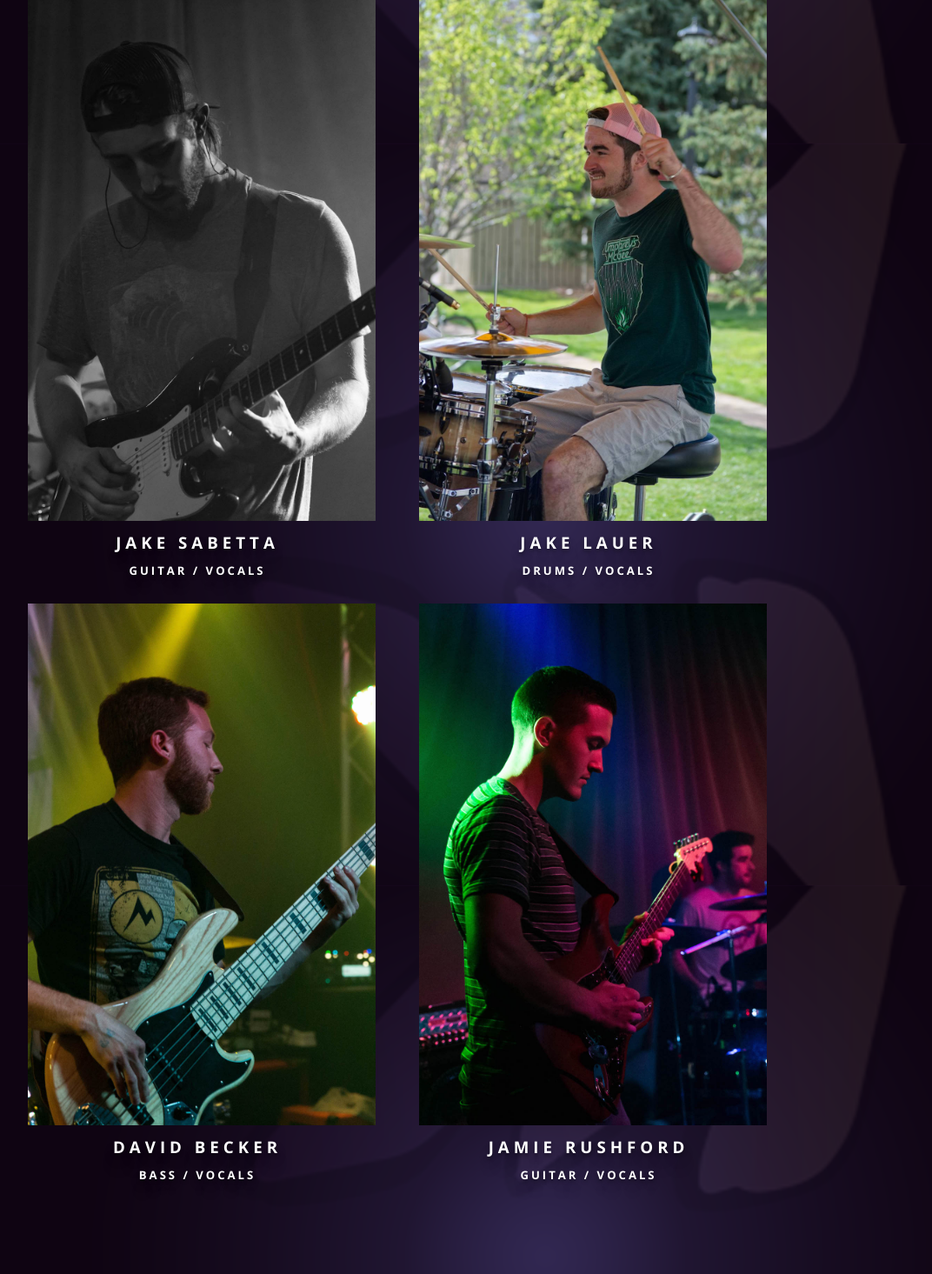
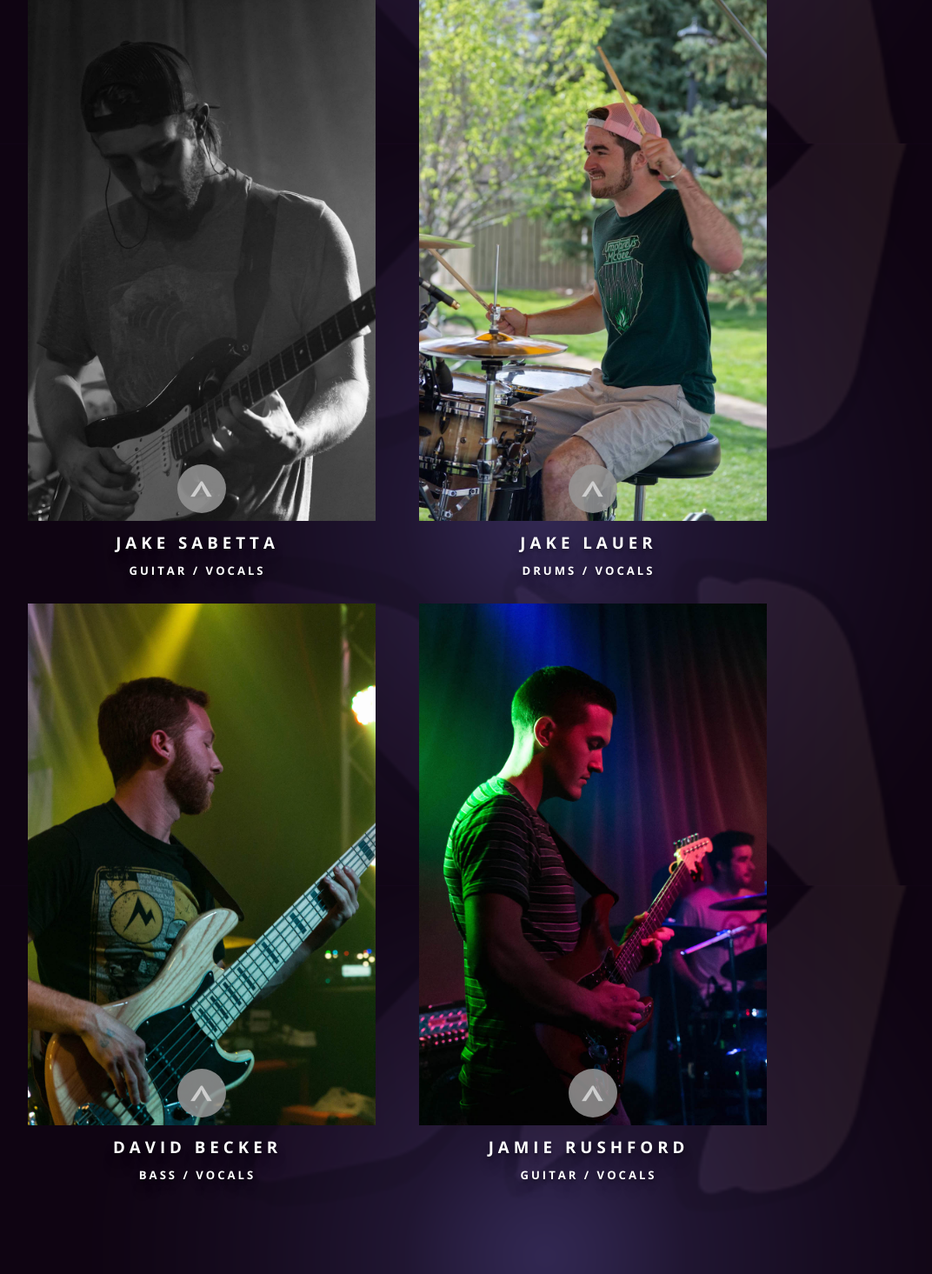
Before and after one commit to jarushford/Mad-Wallace, a PHP site: page /about.html in a window 1280 px wide. Shown: the part 1541-3006 px from the top of the page at 87% size, without its empty margins (183-1255 px from the left). Run offline with PHP 8.4, Linux system fonts and the light colour scheme; some libraries are stand-ins or nearby versions.

Commit message:
Done w member bio css

```diff
--- a/about.html
+++ b/about.html
@@ -79,10 +79,12 @@
 		<div class="bio-container">
 			<img src="sabetta.jpg" class="biopic" />
 			<div class="sabettabio hvrbox-text">Jake Sabetta is a passionate creature. His Italian blood runs hot, and that sultry emotion can be felt in every song he writes. His other lesser-known talent is in the kitchen. If ever in the mood for beans and rice, rice and beans, or beans and rice with some other stuff thrown in, Jake Sabetta is your man. He may not have as wide a breadth of dishes as Mario Batali, but his expertise with the simple things is unrivalled. If Mad Wallace were a lion, Sabetta would be the mane.</div>
+			<div class="carrot">^</div>
 		</div>
 		<div class="bio-container">
 			<img id="lauer"src="lauer.jpg" class="biopic" />
 			<div class="lauerbio hvrbox-text">“Disco” Jake Lauer is a frisky lad. Not one to shy away from insulting the playing of another band member, tactfulness is not his strong suit. His honesty, however, does have its benefits; if you are trying to clean up for a night on the town, getting a Lauer seal of approval guarantees you are looking damn fine. Jake also dabbles in Mario Kart: Double Dash and loves to vacuum. If Mad Wallace were a rhinoceros, Lauer would be the horn.</div>
+			<div class="carrot">^</div>
 		</div>
 
 		<h3 class="sabetta">Jake  Sabetta<br/><span>Guitar / Vocals</span></h3><h3 class="lauer">Jake  Lauer<br/><span>Drums / Vocals</span></h3>
@@ -90,11 +92,13 @@
 		<div class="bio-container">
 			<img id="david"src="david.jpg" class="biopic" />
 			<div class="davidbio hvrbox-text">David Becker once lifted a pickup truck 2 feet into the air with only his right arm to retrieve a dying squirrel from underneath. The only thing stronger than David’s massive shoulders is his tender heart. He would later resuscitate that squirrel with CPR techniques. David’s easy-going personality meshes well with just about any human. David is also a master rock-climber. If Mad Wallace were a tortoise, David would be the shell.</div>
+			<div class="carrot">^</div>
 		</div>
 		<div class="bio-container">
 			<img id="jamie"src="jamie.jpg" class="biopic" />
 			<div class="jamiebio hvrbox-text">Jamie Rushford is a man of few words. His stoic nature and piercing gaze were bestowed upon him at birth by Antheia, the Greek goddess of flowery wreaths. Not one to waste time idly, Jamie has made use of his laser focus, becoming a magnificent climber of the rocks, as well as a Level 13 master picking wizard. Calm, cool, and collected, his sense of style is timeless. If Mad Wallace were a rabbit, Jamie would be the eyes.
 			</div>
+			<div class="carrot">^</div>
 		</div>
 
 		<h3 class="david">David  Becker<br/><span>Bass / Vocals</span></h3>
--- a/styles/about.css
+++ b/styles/about.css
@@ -103,7 +103,25 @@ h3>span {
 	opacity: 1;
 }
 
+.bio-container:hover .carrot {
+	opacity: 0;
+}
 
+.carrot {
+	transform: translateY(-65px);
+	width: 56px;
+	height: 56px;
+	margin-right: auto;
+	margin-left: auto;
+	text-align: center;
+	font-size: 4em;
+	background-color: rgba(150,150,150,.85);
+    border-radius: 50%;
+	color: #cecece;
+	font-family: 'PT Sans', sans-serif;
+	opacity: 1;
+	transition: 1s;
+}
 
 
 
```
